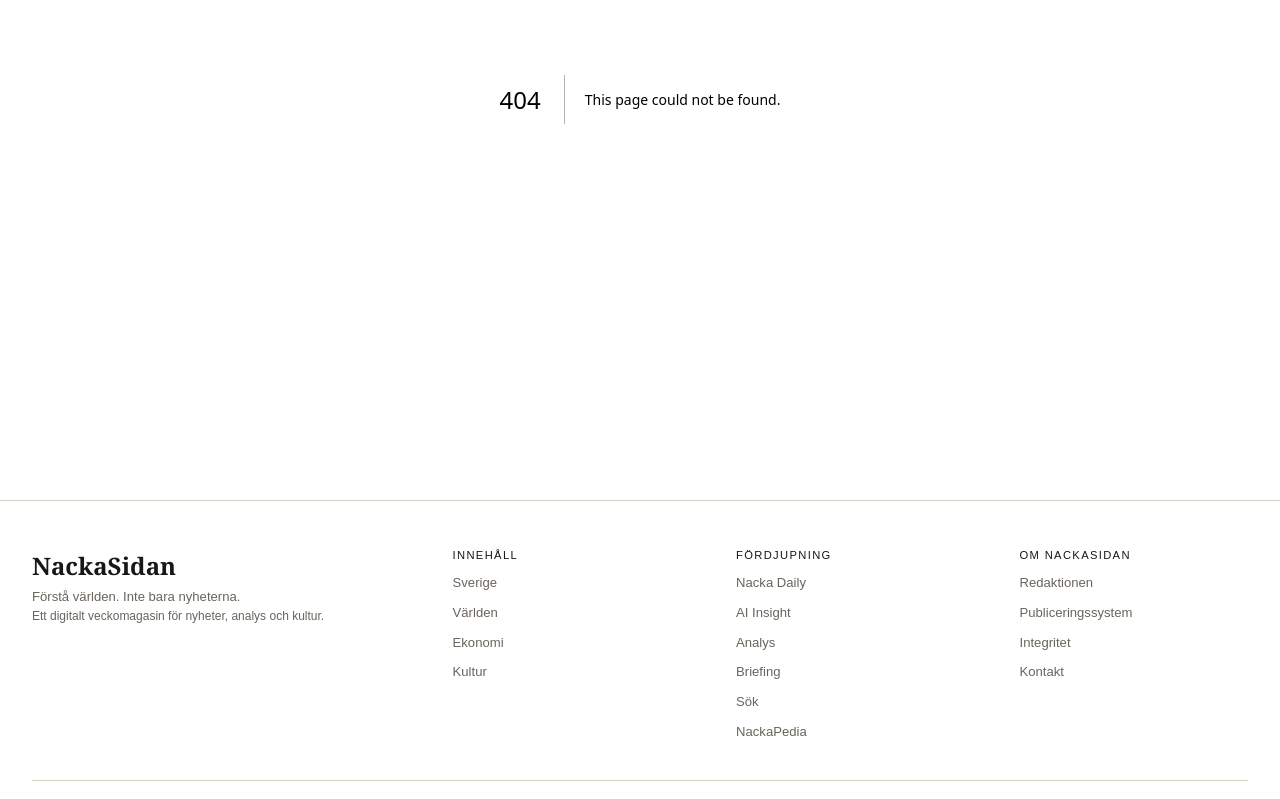
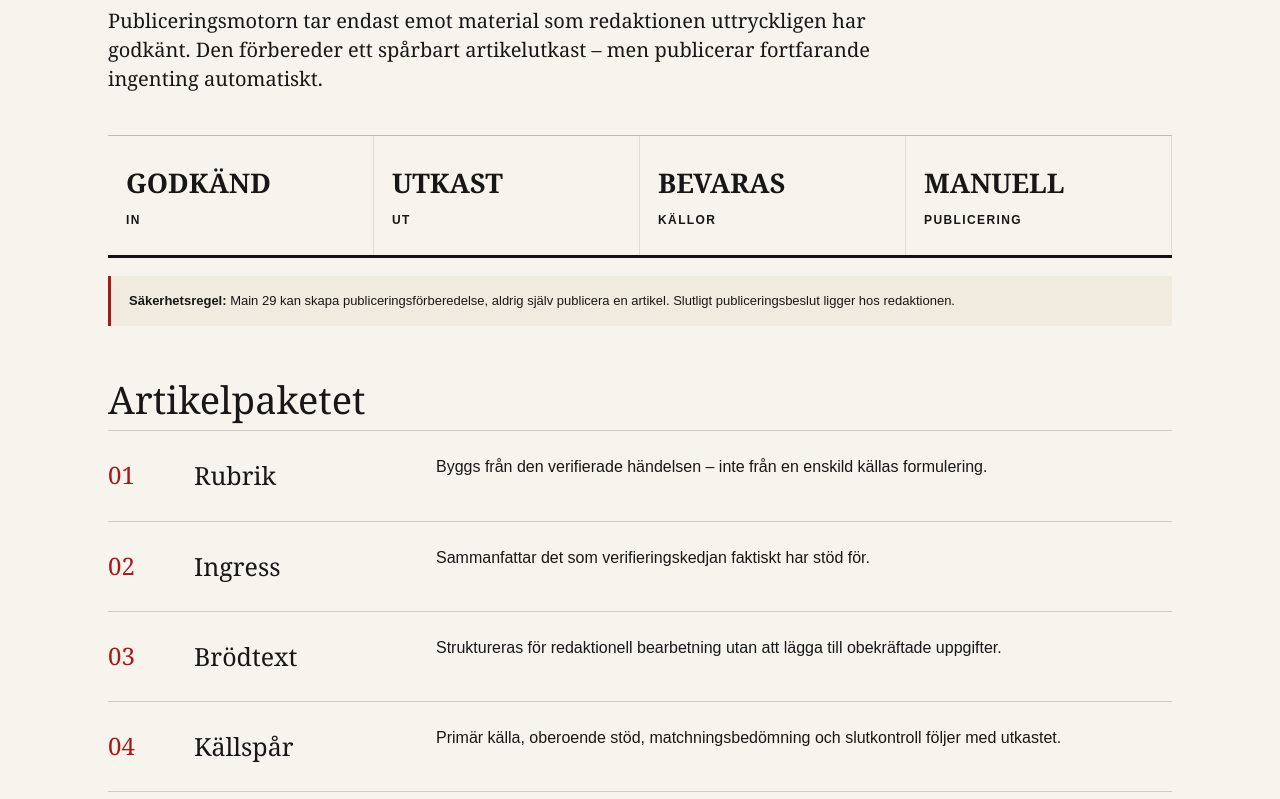
Before and after one commit to Djurgarden2019/NackaSidan-2026, a Next.js app: page /publiceringsmotor in a window 1280 px wide. Before the commit this address had no page. Shown: the part 481-1280 px from the top of the page. Built offline with nearby package versions, Linux system fonts and the light colour scheme.

Commit message:
Main 29: add publishing engine dashboard

```diff
--- /dev/null
+++ b/app/publiceringsmotor/page.tsx
@@ -0,0 +1,52 @@
+export const dynamic = 'force-static';
+
+export default function PubliceringsmotorPage() {
+  return (
+    <main style={{ maxWidth: 1120, margin: '0 auto', padding: '72px 28px 100px' }}>
+      <p style={{ color: '#a61919', fontWeight: 800, letterSpacing: 2, fontSize: 13 }}>MAIN 29 · PUBLICERINGSMOTORN</p>
+      <h1 style={{ fontFamily: 'Georgia,serif', fontSize: 'clamp(54px,8vw,94px)', lineHeight: .95, margin: '12px 0 22px' }}>Från godkänt beslut till färdigt artikelutkast</h1>
+      <p style={{ maxWidth: 840, fontFamily: 'Georgia,serif', fontSize: 20, lineHeight: 1.45 }}>
+        Publiceringsmotorn tar endast emot material som redaktionen uttryckligen har godkänt. Den förbereder ett spårbart artikelutkast – men publicerar fortfarande ingenting automatiskt.
+      </p>
+
+      <section style={{ display: 'grid', gridTemplateColumns: 'repeat(4,1fr)', borderTop: '1px solid #bbb', borderBottom: '3px solid #111', marginTop: 42 }}>
+        {[
+          ['IN', 'GODKÄND'],
+          ['UT', 'UTKAST'],
+          ['KÄLLOR', 'BEVARAS'],
+          ['PUBLICERING', 'MANUELL'],
+        ].map(([name, value]) => (
+          <div key={name} style={{ padding: '25px 18px', borderRight: '1px solid #ddd' }}>
+            <strong style={{ fontFamily: 'Georgia,serif', fontSize: 27 }}>{value}</strong>
+            <div style={{ fontSize: 12, fontWeight: 800, letterSpacing: 1.4, marginTop: 5 }}>{name}</div>
+          </div>
+        ))}
+      </section>
+
+      <div style={{ marginTop: 18, padding: '14px 18px', background: '#f1eadf', borderLeft: '3px solid #a61919', fontSize: 13 }}>
+        <strong>Säkerhetsregel:</strong> Main 29 kan skapa publiceringsförberedelse, aldrig själv publicera en artikel. Slutligt publiceringsbeslut ligger hos redaktionen.
+      </div>
+
+      <section style={{ marginTop: 42 }}>
+        <h2 style={{ fontFamily: 'Georgia,serif', fontSize: 38 }}>Artikelpaketet</h2>
+        {[
+          ['01', 'Rubrik', 'Byggs från den verifierade händelsen – inte från en enskild källas formulering.'],
+          ['02', 'Ingress', 'Sammanfattar det som verifieringskedjan faktiskt har stöd för.'],
+          ['03', 'Brödtext', 'Struktureras för redaktionell bearbetning utan att lägga till obekräftade uppgifter.'],
+          ['04', 'Källspår', 'Primär källa, oberoende stöd, matchningsbedömning och slutkontroll följer med utkastet.'],
+          ['05', 'Redaktionell signatur', 'Godkännande, redaktör och tidsstämpel ska följa materialet till publiceringsförberedelsen.'],
+        ].map(([n, title, text]) => (
+          <article key={n} style={{ display: 'grid', gridTemplateColumns: '64px 220px 1fr', gap: 22, padding: '24px 0', borderTop: '1px solid #ccc' }}>
+            <div style={{ fontFamily: 'Georgia,serif', fontSize: 24, color: '#a61919' }}>{n}</div>
+            <h3 style={{ fontFamily: 'Georgia,serif', fontSize: 25, margin: 0 }}>{title}</h3>
+            <p style={{ margin: 0, lineHeight: 1.55 }}>{text}</p>
+          </article>
+        ))}
+      </section>
+
+      <footer style={{ borderTop: '3px solid #111', paddingTop: 18, marginTop: 30, fontSize: 12 }}>
+        NYHETSRADARN → KÄLLJÄGAREN → HÄNDELSEMATCHAREN → OBEROENDE KÄLLKONTROLL → SLUTKONTROLL → REDAKTIONSKÖ → REDAKTÖRENS BESLUT → PUBLICERINGSMOTORN
+      </footer>
+    </main>
+  );
+}
```
